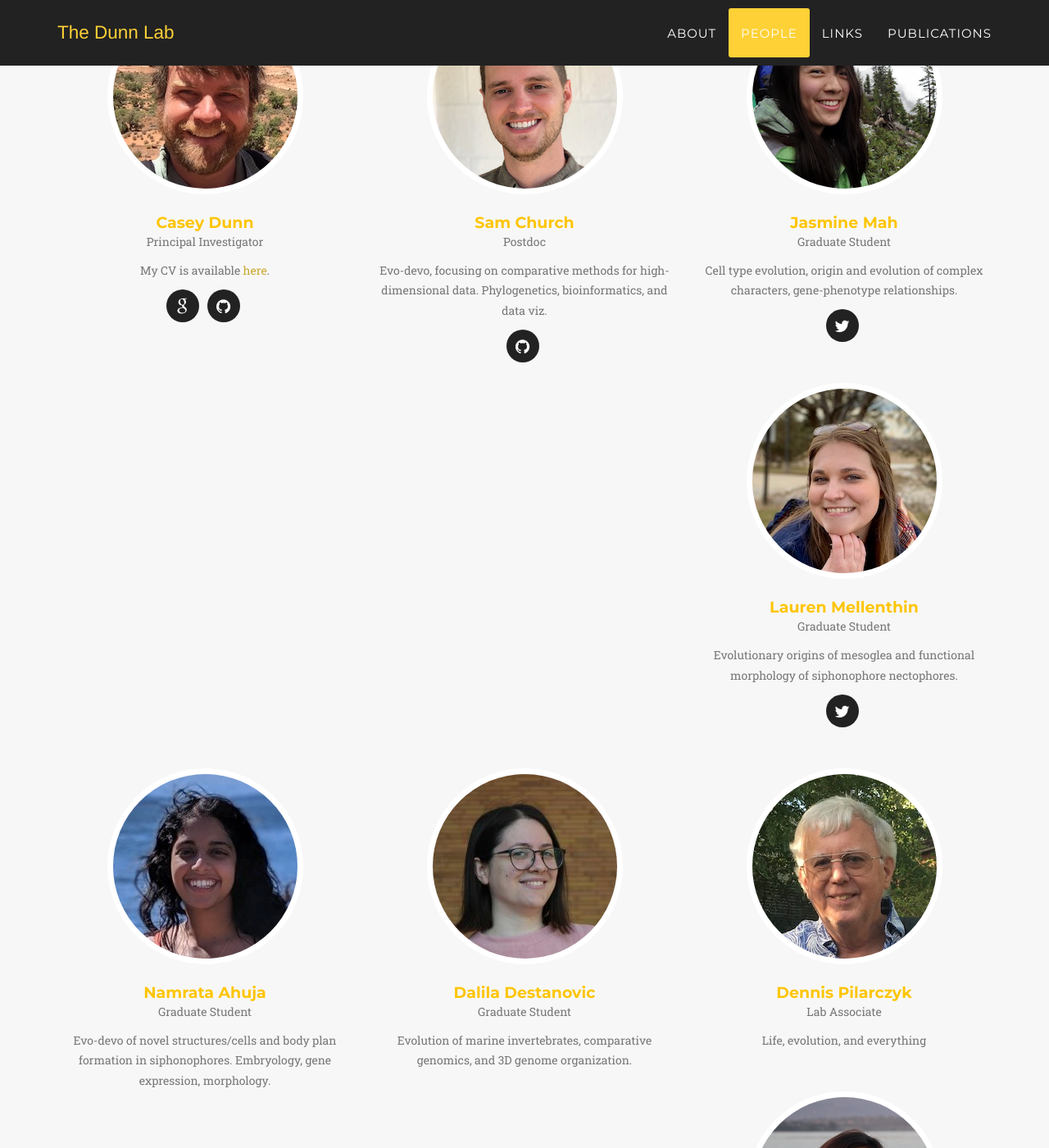
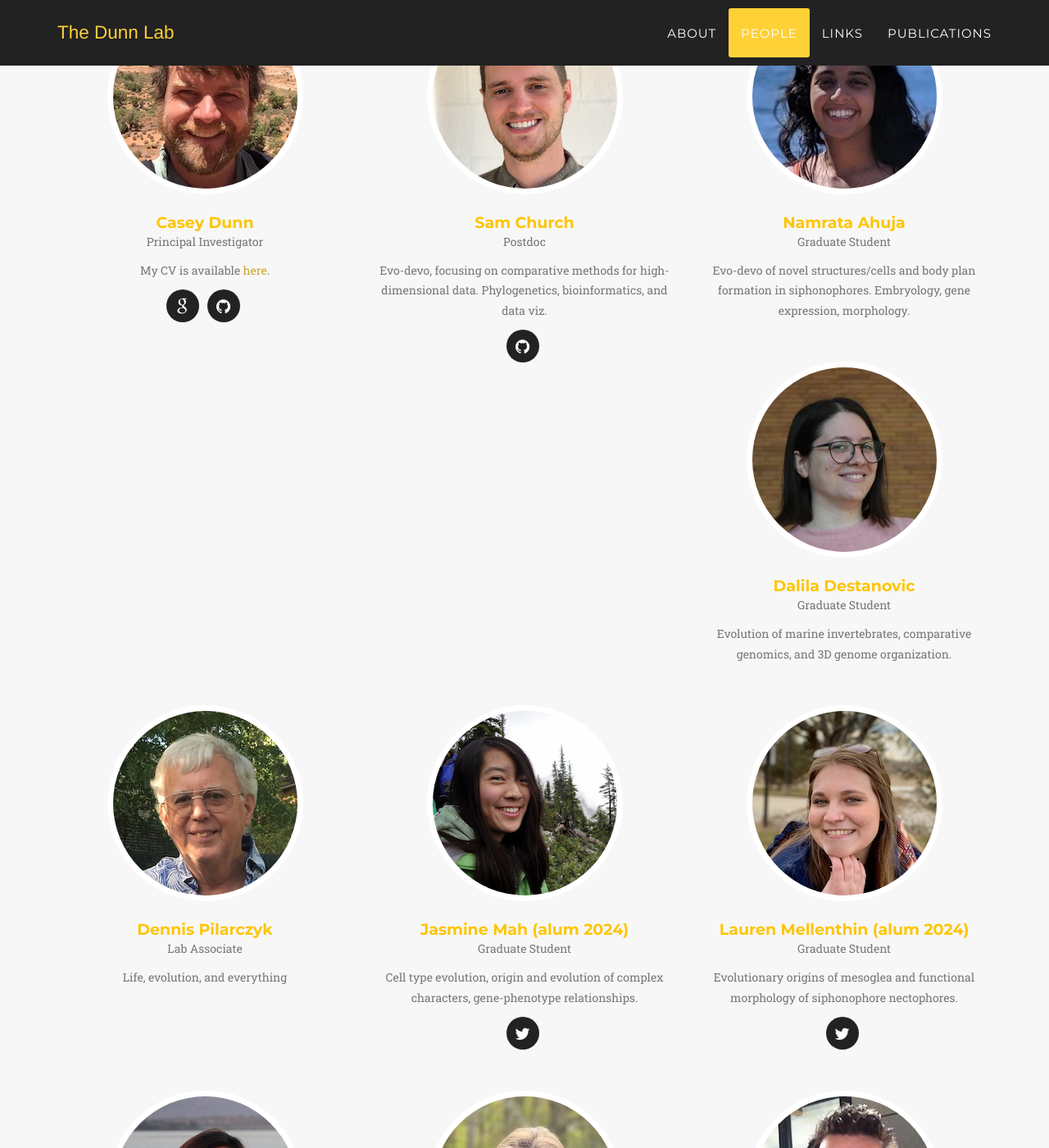
Before and after one commit to caseywdunn/caseywdunn.github.io, a Jekyll site: the page built from index.html, in a window 1280 px wide and 1400 px high, scrolled down 4158 px. Shown: the whole window at 82% size. Built offline with Jekyll 4.4.1, drawn with Linux system fonts in a browser that asks for light colours; some web fonts are replaced; some of the changed lines change nothing that is shown; some of the changed text lies outside the part shown.

Commit message:
team updates

```diff
--- a/_config.yml
+++ b/_config.yml
@@ -33,22 +33,6 @@ people:
     - title: github
       url: https://shchurch.github.io/
 
-- name: Jasmine Mah
-  pic: jas
-  position: Graduate Student
-  description: Cell type evolution, origin and evolution of complex characters, gene-phenotype relationships.
-  social:
-    - title: twitter
-      url: https://twitter.com/jasminelmah
-
-- name: Lauren Mellenthin
-  pic: lauren
-  position: Graduate Student
-  description: Evolutionary origins of mesoglea and functional morphology of siphonophore nectophores.
-  social:
-    - title: twitter
-      url: https://twitter.com/LaurMellenthin
-
 - name: Namrata Ahuja
   pic: nam
   position: Graduate Student
@@ -66,6 +50,22 @@ people:
   position: Lab Associate
   description: Life, evolution, and everything
   social:
+
+- name: Jasmine Mah (alum 2024)
+  pic: jas
+  position: Graduate Student
+  description: Cell type evolution, origin and evolution of complex characters, gene-phenotype relationships.
+  social:
+    - title: twitter
+      url: https://twitter.com/jasminelmah
+
+- name: Lauren Mellenthin (alum 2024)
+  pic: lauren
+  position: Graduate Student
+  description: Evolutionary origins of mesoglea and functional morphology of siphonophore nectophores.
+  social:
+    - title: twitter
+      url: https://twitter.com/LaurMellenthin
 
 - name: Natasha Picciani (alum 2022)
   pic: natasha
--- a/_includes/team.html
+++ b/_includes/team.html
@@ -11,7 +11,7 @@
             <div class="row">
                 <div class="col-lg-8 col-lg-offset-2 text-center">
                 	<img src="img/lab.jpg" style="max-width: 100%"/>
-                    <p class="large text-muted">Osborn Memorial Labs, Yale, September 2017.</p>
+                    <p class="large text-muted">Osborn Memorial Labs, Yale, June 2024.</p>
                 </div>
             </div>
 
```
Also changed, not shown: img/lab.jpg, img/lab_2021.jpg (added).
